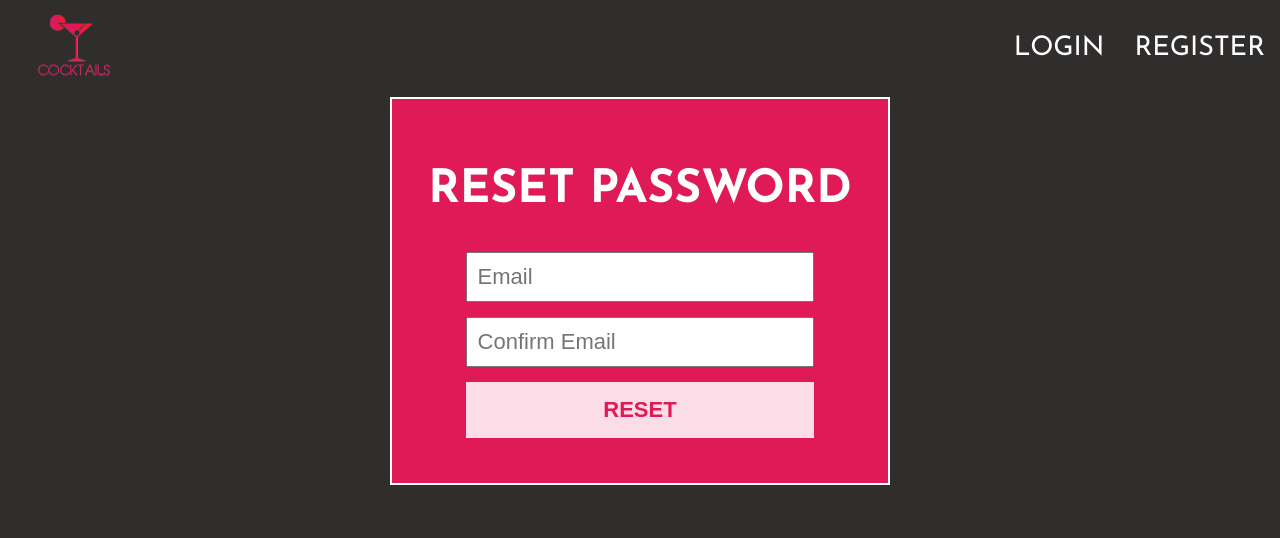
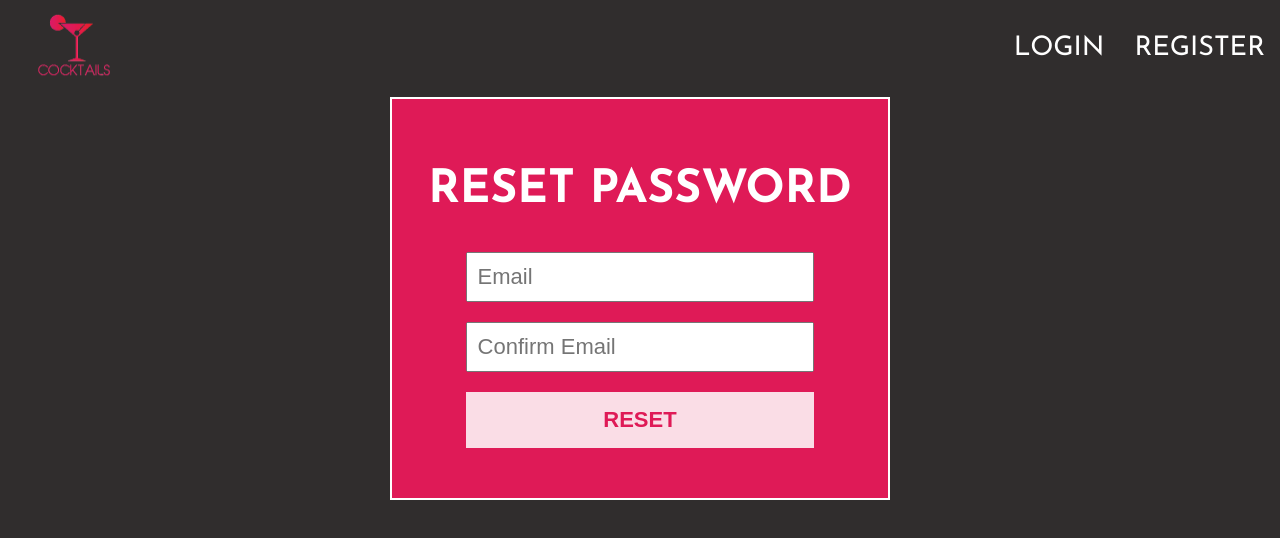
Before and after one commit to RobertJaskolski/TheCocktailApp, a React (Create React App) app in the folder client/: page /reset in a window 1280 px wide. Shown: the top 538 px of the page. Built offline with nearby package versions, Linux system fonts and the light colour scheme; no server answers.

Commit message:
End reset password component

```diff
--- a/client/src/containers/Register/styles.scss
+++ b/client/src/containers/Register/styles.scss
@@ -22,6 +22,9 @@
         width: 100%;
         position: absolute;
         bottom: -55px;
+        text-transform: none;
+        font-size: 16px;
+        color: white;
       }
     }
     div {
@@ -39,11 +42,6 @@
         color: white;
       }
     }
-    span {
-      position: absolute;
-      color: black;
-      top: 0;
-    }
     button:first-of-type {
       justify-content: center;
     }
--- a/client/src/containers/Reset/index.js
+++ b/client/src/containers/Reset/index.js
@@ -1,16 +1,83 @@
-import React from 'react';
+import React, { useEffect } from 'react';
 import './styles.scss';
 import Input from '../../components/form/Input';
 import Button from '../../components/form/Button';
+import { useForm } from 'react-hook-form';
+import { useDispatch, useSelector } from 'react-redux';
+import {
+  resetPasswordStart,
+  resetUserState,
+} from '../../redux/user/user.actions';
+import { useHistory } from 'react-router-dom';
+
+const mapState = ({ user }) => ({
+  resetPasswordSuccess: user['resetPasswordSuccess'],
+  userErr: user['userErr'],
+});
 
 function Reset() {
+  const {
+    register,
+    handleSubmit,
+    formState: { errors },
+    setError,
+  } = useForm();
+  const dispatch = useDispatch();
+  const history = useHistory();
+  const { resetPasswordSuccess, userErr } = useSelector(mapState);
+
+  const handleOnSubmitForm = (data) => {
+    const { email, confirmEmail } = data;
+    if (email !== confirmEmail) {
+      setError('confirmEmail', { type: 'notMatch' });
+      return;
+    }
+    dispatch(resetPasswordStart({ email }));
+  };
+
+  useEffect(() => {
+    if (resetPasswordSuccess) {
+      dispatch(resetUserState());
+      history.push('/login');
+    }
+  }, [resetPasswordSuccess]);
+
   return (
     <section className='reset'>
-      <div>
+      <div className='wrapper'>
         <h1>Reset password</h1>
-        <Input placeholder='Email' type='text' />
-        <Input placeholder='Confirm Email' type='text' />
-        <Button>Reset</Button>
+        <form onSubmit={handleSubmit(handleOnSubmitForm)}>
+          <div>
+            {errors.email?.type === 'required' && (
+              <span>Email is required</span>
+            )}
+            <Input
+              {...register('email', { required: true, minLength: 5 })}
+              placeholder='Email'
+              type='email'
+            />
+          </div>
+          <div>
+            {errors.confirmEmail?.type === 'required' && (
+              <span>Confirm is required</span>
+            )}
+            {errors.confirmEmail?.type === 'notMatch' && (
+              <span>The emails do not match</span>
+            )}
+            <Input
+              {...register('confirmEmail', {
+                required: true,
+                minLength: 5,
+              })}
+              placeholder='Confirm Email'
+              type='email'
+            />
+          </div>
+          <div>
+            <Button>Reset</Button>
+          </div>
+          {userErr.length > 0 && <p>{userErr}</p>}
+        </form>
       </div>
     </section>
   );
--- a/client/src/containers/Reset/styles.scss
+++ b/client/src/containers/Reset/styles.scss
@@ -7,15 +7,37 @@
   color: white;
   text-transform: uppercase;
   text-align: center;
-  div {
+  .wrapper {
     min-width: 500px;
     border: solid 2px white;
     padding: 30px;
     background-color: $lightRed;
     position: relative;
-    input,
-    button {
-      margin: 0px auto 15px;
+    form {
+      position: relative;
+      p {
+        width: 100%;
+        position: absolute;
+        bottom: -50px;
+        text-transform: none;
+        font-size: 16px;
+        color: white;
+      }
+    }
+    div {
+      position: relative;
+      input,
+      button {
+        margin: 0px auto 20px;
+      }
+      span {
+        text-transform: none;
+        position: absolute;
+        left: 45px;
+        top: -16px;
+        font-size: 16px;
+        color: white;
+      }
     }
     button:first-of-type {
       justify-content: center;
--- /dev/null
+++ b/client/src/redux/user/user.helpers.js
@@ -0,0 +1,15 @@
+import { auth } from '../../firebase/utils';
+
+export const handleResetPasswordAPI = (email) => {
+  return new Promise((resolve, reject) => {
+    auth
+      .sendPasswordResetEmail(email)
+      .then(() => {
+        resolve();
+      })
+      .catch(() => {
+        const err = ['Email not found. Please try again.'];
+        reject(err);
+      });
+  });
+};
--- a/client/src/redux/user/user.reducer.js
+++ b/client/src/redux/user/user.reducer.js
@@ -3,6 +3,7 @@ import userTypes from './user.types';
 const INIT_STATE = {
   currentUser: null,
   userErr: [],
+  resetPasswordSuccess: false,
 };
 const userReducer = (state = INIT_STATE, action) => {
   switch (action.type) {
@@ -12,6 +13,8 @@ const userReducer = (state = INIT_STATE, action) => {
         currentUser: action.payload,
         userErr: [],
       };
+    case userTypes.RESET_PASSWORD_SUCCESS:
+      return { ...state, resetPasswordSuccess: action.payload };
     case userTypes.USER_ERROR:
       return { ...state, userErr: action.payload };
     case userTypes.RESET_USER_STATE:
--- a/client/src/redux/user/user.sagas.js
+++ b/client/src/redux/user/user.sagas.js
@@ -1,6 +1,12 @@
 import { takeLatest, call, all, put } from 'redux-saga/effects';
 import userTypes from './user.types';
-import { signInSuccess, signOutUserSuccess, userError } from './user.actions';
+import { handleResetPasswordAPI } from './user.helpers';
+import {
+  signInSuccess,
+  signOutUserSuccess,
+  userError,
+  resetPasswordSuccess,
+} from './user.actions';
 import {
   auth,
   handleUserProfile,
@@ -105,6 +111,20 @@ export function* onEmailSignInStart() {
 
 // Password reset
 
+export function* resetPassword({ payload: { email } }) {
+  yield put(userError(''));
+  try {
+    yield call(handleResetPasswordAPI, email);
+    yield put(resetPasswordSuccess());
+  } catch (err) {
+    yield put(userError(err));
+  }
+}
+
+export function* onResetPasswordStart() {
+  yield takeLatest(userTypes.RESET_PASSWORD_START, resetPassword);
+}
+
 // Sagas
 
 export default function* userSagas() {
@@ -114,5 +134,6 @@ export default function* userSagas() {
     call(onGoogleSignInStart),
     call(onEmailSignInStart),
     call(onSignUpUserStart),
+    call(onResetPasswordStart),
   ]);
 }
```
